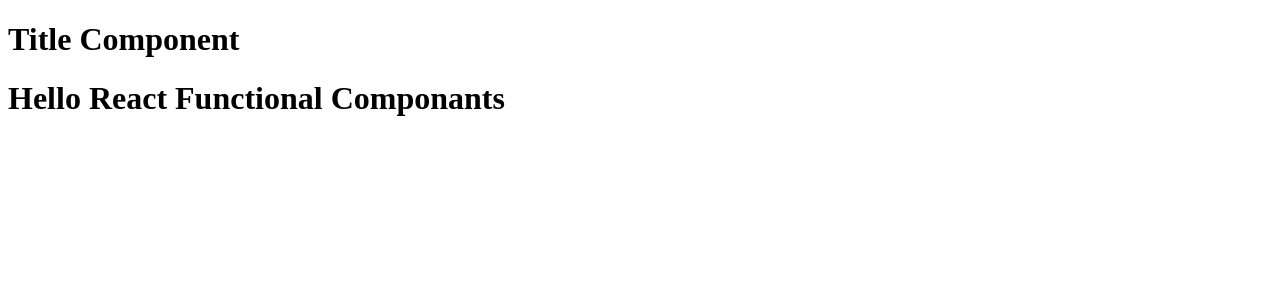
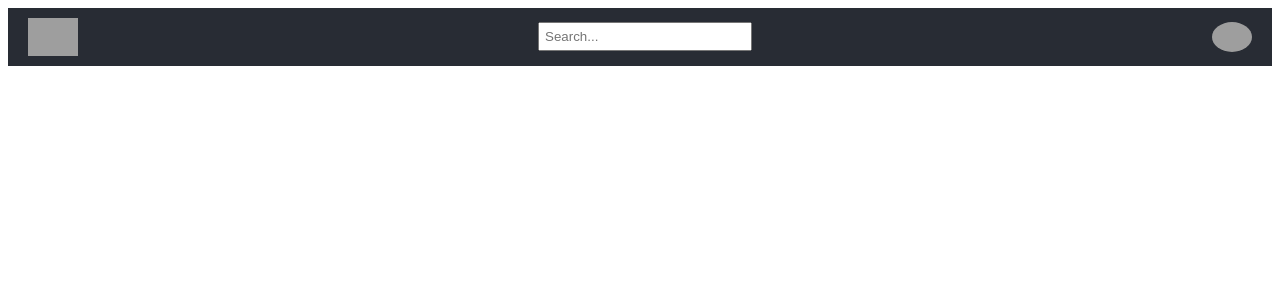
Before and after one commit to rajushah404/React-Chapter-1, a React (Vite) app: page / in a window 1280 px wide. Shown: the top 300 px of the page. Built offline with nearby package versions, Linux system fonts and the light colour scheme; grey boxes are pictures that could not be loaded.

Commit message:
Chapter 3

```diff
--- a/App.js
+++ b/App.js
@@ -1,42 +1,66 @@
 import React from "react";
 import ReactDOM from "react-dom/client";
-import { jsx } from "react/jsx-runtime";
 
-// React.createElement creats an object when we render this element
-// into DOM it becomes the HTML element
+// function Footer() {
+//   return (
+//     <footer style={{ color: "green", fontSize: 30 }}>This is Footer </footer>
+//   );
+// }
 
-const heading = React.createElement("h1", { id: "heading" }, "Hello React");
+// const Component = ({ children }) => <h3>{children}</h3>;
+// const HeadingComponent = () => {
+//   return (
+//     <div style={{ display: "flex", flexDirection: "column", gap: "20px" }}>
+//       <Component>This is name </Component>
+//       {Component({ children: "inside" })}
+//       <h1 className="heading">Hello React Functional Componants</h1>
+//       <Footer />
+//     </div>
+//   );
+// };
 
-//JSX is a javaScript syntax, which is similar to HTML it is HTML like Syntax
-const jsxHeading = <h1 className="head">Hello React Using JSX</h1>;
-// JSX is  a valid javaScript but not a pure JavaScript Code
-// JSX is transmitted to JS Script by Bundelers to make it Run.
-// Babel jobs is to Transpile the JSX to JS Script Code
-// JSX => React.createElement => JS Object => HTML Element
+const nestedElement = React.createElement(
+  "div",
+  {},
+  React.createElement("h2", {}, "heading 1"),
+  React.createElement("h1", {}, "Heading 2"),
+  React.createElement("h3", {}, "heading 3")
+);
 
-// React Components
-//Classed Based Components - OLD Way
-//Functional Componants - New Way
 
-// we can render functional components just by putting the function on <Functional Component/>
-const Title = () => {
-  return <h1>Title Component</h1>;
+const Header = () => {
+  return (
+    <header style={styles.header}>
+      <img src="logo.png" alt="Logo" style={styles.logo} />
+      <input type="text" placeholder="Search..." style={styles.search} />
+      <img src="user-icon.png" alt="User" style={styles.userIcon} />
+    </header>
+  );
+};
+
+const styles = {
+  header: {
+    display: "flex",
+    justifyContent: "space-between",
+    alignItems: "center",
+    padding: "10px 20px",
+    backgroundColor: "#282c34",
+  },
+  logo: { width: "50px" },
+  search: { padding: "5px", width: "200px" },
+  userIcon: { width: "40px", borderRadius: "50%" },
 };
 
 
-//It is also a componant composition  (passing one Component to another )
-const HeadingComponent = () => {
-  return (
-    <div>
-      <Title />
-      <h1 className="heading">Hello React Functional Componants</h1>
-    </div>
-  );
-};
-
 const root = ReactDOM.createRoot(document.getElementById("root"));
 
-root.render(<HeadingComponent />);
+root.render(<Header/>);
 
 //HTML code will replace by heading
 // Js Engine unsernstand ECMAscript
+
+//Cross Side Scripting :-
+//JSX takes care of Injection attacks;
+//when ever the code is in {} the JSX will sanitize the data ;
+
+// The Component should start with capital letter
```
Also changed, not shown: 2 other files (tests, documents, lock files or other folders).
